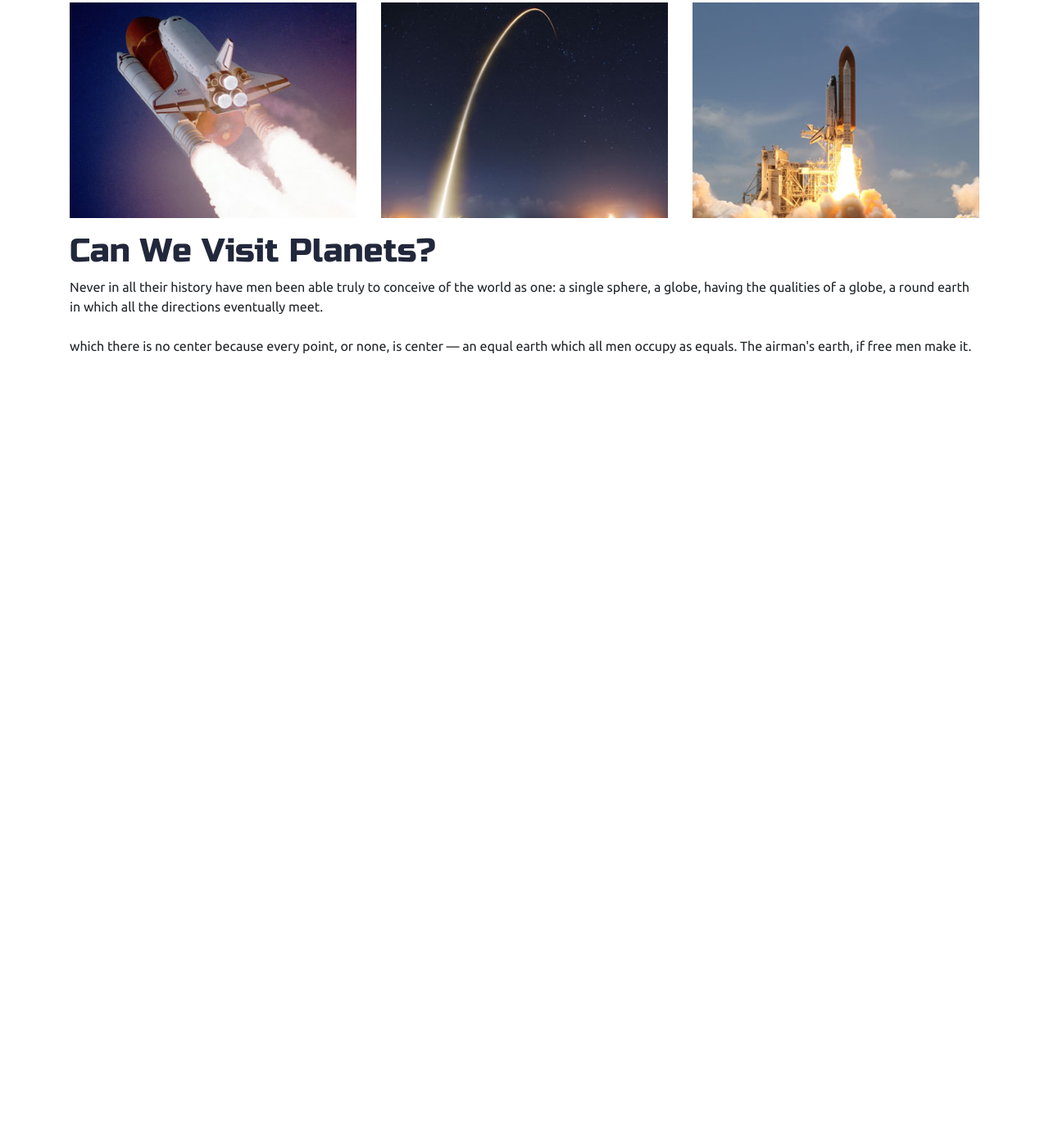
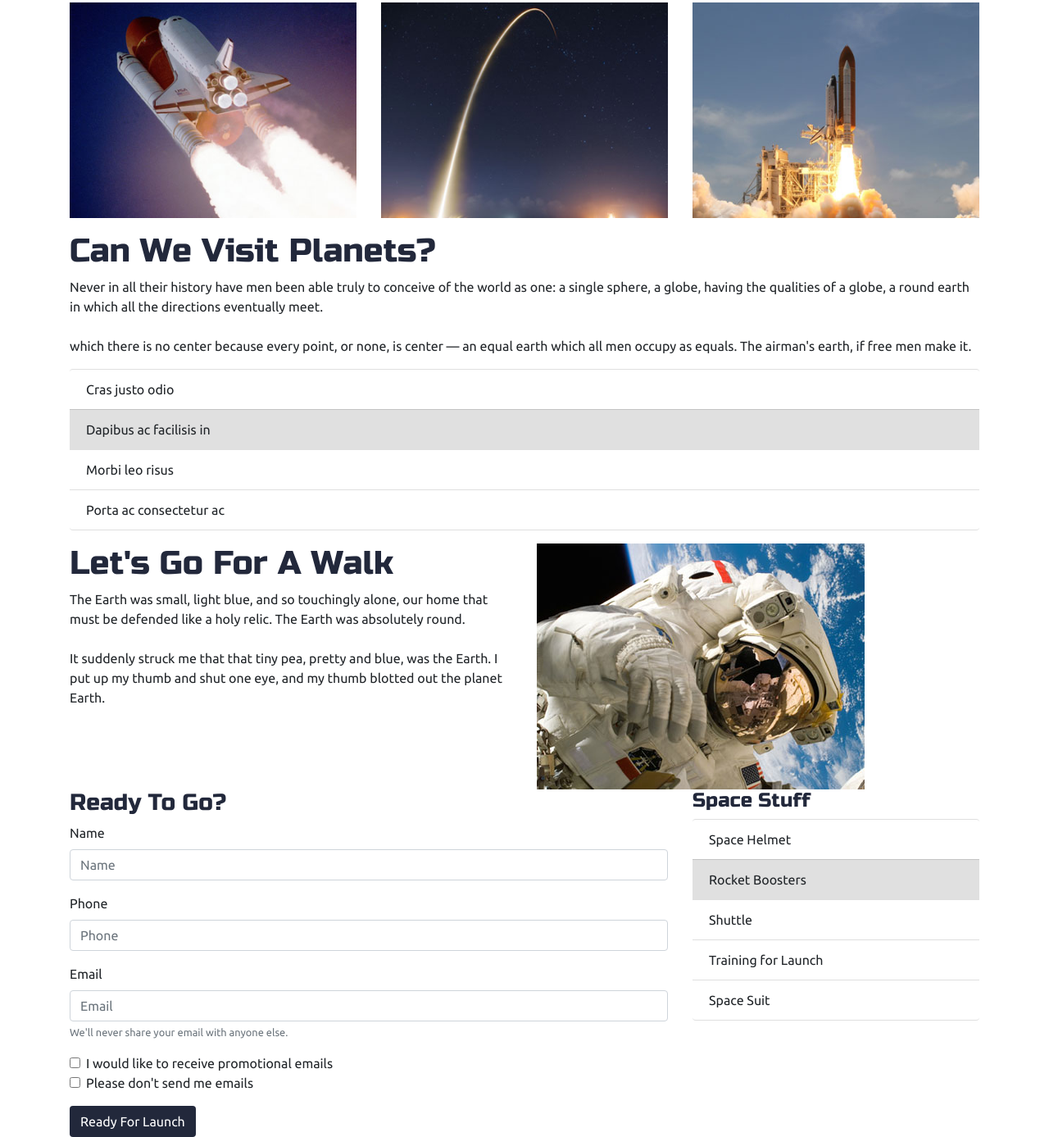
Before and after one commit to bdurbcs6/bootstrap-space, a plain HTML site: page index.html in a window 1280 px wide. Shown: the part 599-1986 px from the top of the page at 82% size. Before the commit the page ends 1049 px from the top, so only its background shows below. Drawn offline with Linux system fonts and the light colour scheme.

Commit message:
made several changes
-added text and image under list
-added input form
-added space stuff list

```diff
--- a/index.html
+++ b/index.html
@@ -100,6 +100,74 @@
           </p>
       </div>
     </div>
+    <div class="row">
+      <div class="col-sm-12">
+          <ul class="list-group">
+              <li class="list-group-item">Cras justo odio</li>
+              <li class="list-group-item">Dapibus ac facilisis in</li>
+              <li class="list-group-item">Morbi leo risus</li>
+              <li class="list-group-item">Porta ac consectetur ac</li>
+            </ul>
+      </div>
+    </div>
+    <div class="row mt-3">
+      <div class="col-sm-6">
+        <h1>Let's Go For A Walk</h1>
+          <p>The Earth was small, light blue, and so touchingly alone, our home that must
+             be defended like a holy relic. The Earth was absolutely round.<br><br>
+             It suddenly struck me that that tiny pea, pretty and blue, was the
+             Earth. I put up my thumb and shut one eye, and my thumb blotted out the planet Earth.
+          </p>
+      </div>
+      <div class="col-sm-6">
+        <img src="img/space-walk.jpg" class="img-fluid" alt="walking in space">
+      </div>
+    </div>
+    <div class="row">
+      <div class="col-sm-8">
+        <h3>Ready To Go?</h3>
+        <form>
+            <div class="form-group mt-2">
+              <label for="name">Name</label>
+              <input id="name" type="text" class="form-control" placeholder="Name" required>
+            </div>
+            <div class="form-group">
+              <label for="phone">Phone</label>
+              <input id="phone" type="phone" class="form-control" placeholder="Phone" required>
+            </div>
+            <div class="form-group">
+              <label for="email">Email</label>
+              <input id="email" type="email" class="form-control" placeholder="Email" required>
+              <small id="emailHelp" class="form-text text-muted">We'll never share your email with anyone else.</small>
+            </div>
+            <div class="form-group">
+              <div class="form-check">
+                  <input class="form-check-input" type="checkbox" value="" id="defaultCheck1">
+                  <label class="form-check-label" for="defaultCheck1">
+                    I would like to receive promotional emails
+                  </label>
+                </div>
+                <div class="form-check">
+                  <input class="form-check-input" type="checkbox" value="" id="defaultCheck2">
+                  <label class="form-check-label" for="defaultCheck2">
+                    Please don't send me emails
+                  </label>
+                </div>
+            </div>
+            <button type="submit" class="btn launchbutton">Ready For Launch</button>
+          </form>
+      </div>
+      <div class="col-sm-4">
+        <h4>Space Stuff</h4>
+        <ul class="list-group">
+            <li class="list-group-item">Space Helmet</li>
+            <li class="list-group-item">Rocket Boosters</li>
+            <li class="list-group-item">Shuttle</li>
+            <li class="list-group-item">Training for Launch</li>
+            <li class="list-group-item">Space Suit</li>
+          </ul>
+      </div>
+    </div>
   </div>
 
   <script src="js/jquery-3.3.1.min.js"></script>
--- a/less/layout.less
+++ b/less/layout.less
@@ -14,3 +14,19 @@ h1, h2, h3, h4, h5 {
         color: @secondary-color;
     }
 }
+
+.list-group {
+    li:nth-child(2) {
+        background: @accent-color;
+    }
+}
+
+.list-group-item {
+    border-left: none;
+    border-right: none;
+}
+
+.launchbutton {
+    background-color: @secondary-color;
+    color: white;
+}
```
Also changed, not shown: css/index.css.
